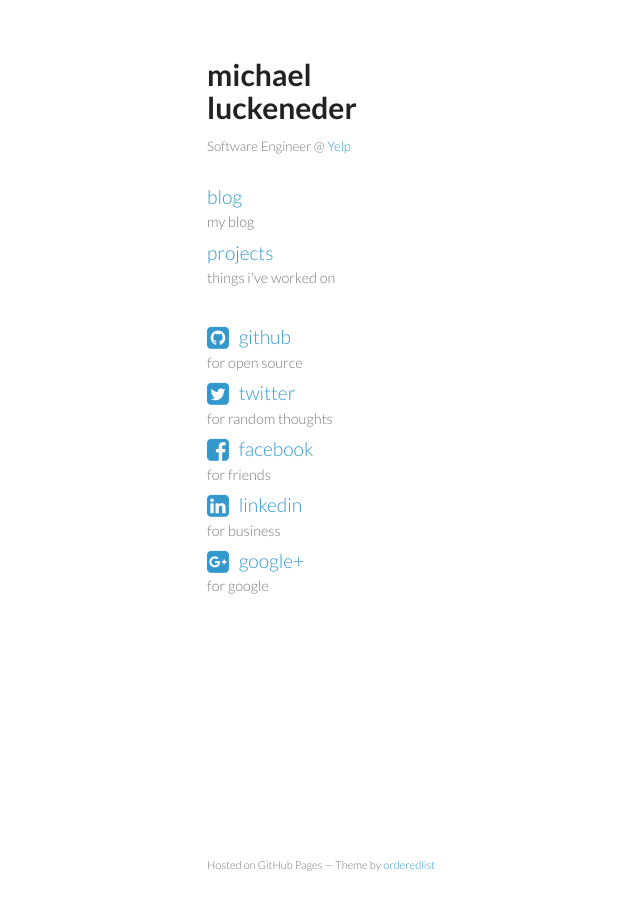
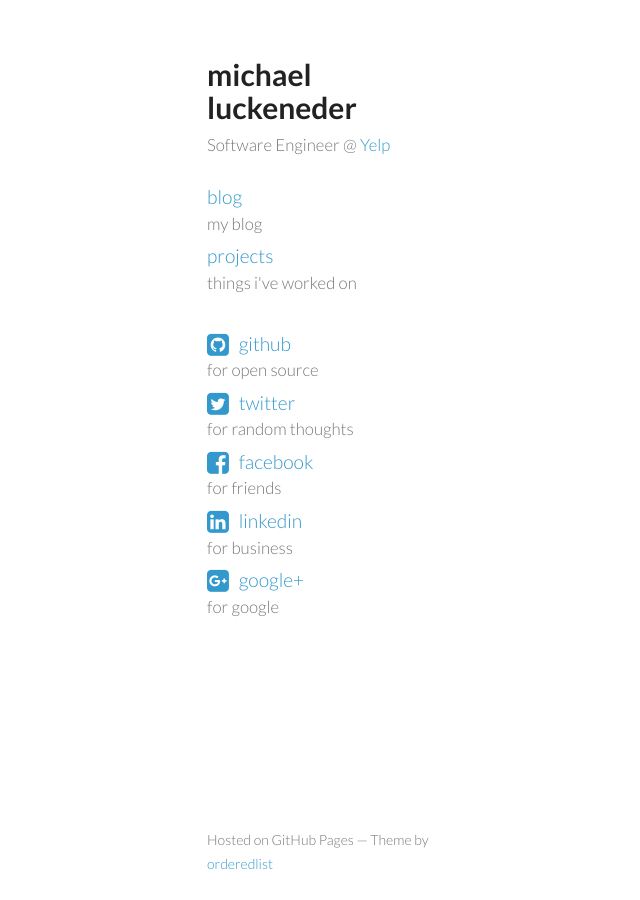
Before and after one commit to optiminimalist/optiminimalist.github.io, a Jekyll site: the page built from index.html, in a window 1280 px wide. Shown: the whole page, without its empty margins (3-643 px from the left). Built offline with Jekyll 4.4.1, drawn with Linux system fonts in a browser that asks for light colours; nearby versions of some CDN libraries.

Commit message:
changed font size

```diff
--- a/stylesheets/styles.css
+++ b/stylesheets/styles.css
@@ -49,7 +49,7 @@ a:hover {
 }
 
 a small {
-  font-size:12px;
+  font-size:14px;
   color:#777;
   margin-top:-0.2em;
   display:block;
@@ -204,7 +204,7 @@ section {
 }
 
 small {
-  font-size:11px;
+  font-size:14px;
 }
 
 hr {
```
